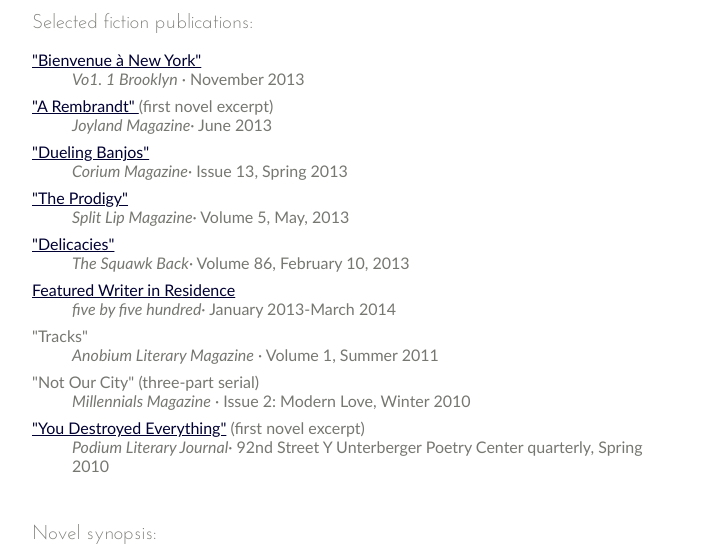
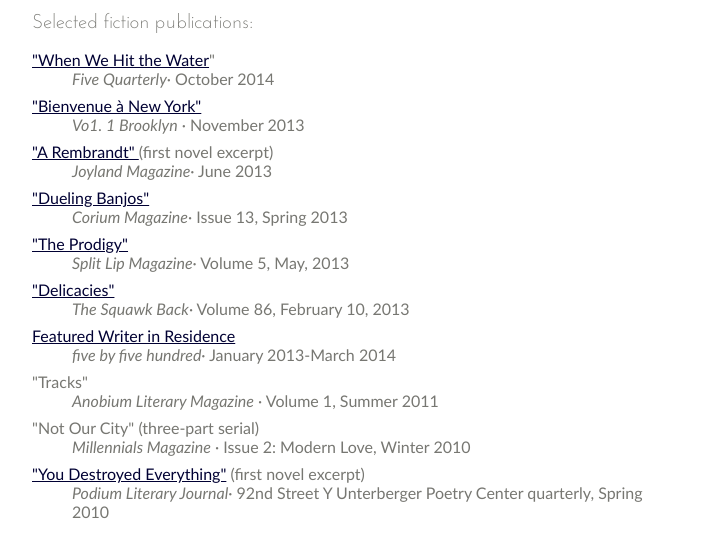
Before and after one commit to meredithturits/meredithturits.com, a plain HTML site: page fiction.html in a window 1280 px wide. Shown: the part 204-761 px from the top of the page, without its empty margins (288-989 px from the left). Drawn offline with Linux system fonts and the light colour scheme.

Commit message:
add 5Q story
update fiction page with 5Q credit

```diff
--- a/fiction.html
+++ b/fiction.html
@@ -18,7 +18,9 @@
       <h2>Selected fiction publications:</h2>
 
       <dl>
-           <dt><a href="http://www.vol1brooklyn.com/2013/10/13/sunday-stories-bienvenue-a-new-york/">&quot;Bienvenue &agrave; New York&quot;</a></dt>
+           <dt><a href="http://fivequarterly.org/meredith-turits/">&quot;When We Hit the Water</a>&quot;</dt>
+          <dd><em>Five Quarterly</em>&middot; October 2014</dd>
+          <dt><a href="http://www.vol1brooklyn.com/2013/10/13/sunday-stories-bienvenue-a-new-york/">&quot;Bienvenue &agrave; New York&quot;</a></dt>
           <dd><em>Vo1. 1 Brooklyn</em> &middot; November 2013</dd>
         <dt><a href="http://joylandmagazine.com/stories/new_york/rembrandt">&quot;A Rembrandt&quot; </a>(first novel excerpt)</dt>
           <dd><em>Joyland Magazine</em >&middot; June 2013</dd>
@@ -55,7 +57,7 @@
       </p>
       <p dir="ltr"><strong id="docs-internal-guid-400bd17e-dc10-5c59-c52d-fa80eca17961">As Rachel becomes more obsessed with Tiffany's case, a wedge pushes further between Rachel and Ian: Rachel's attentions are diverted, and her eyes are opened up to a life she's living, but isn't sure she wants to be.</strong><br>
       </p>
-      <p dir="ltr"><strong id="docs-internal-guid-400bd17e-dc10-5c59-c52d-fa80eca17961">Through answering the questions as to whether Ian and Rachel's marriage survives, and whether Tiffany becomes a teenage mother from rape,<em>After All Is Said and Done</em>sets out to examine the way we interact with each other as life confronts us with questions we know will definitively change the courses of our lives. What do we do when we're unsure we have the knowledge—or depth of character—to address them? What happens when the identity we've built is no longer one we can trust? We have to reach beyond ourselves to find solutions—but to whom, exactly, do we turn?</strong></p>
+      <p dir="ltr"><strong id="docs-internal-guid-400bd17e-dc10-5c59-c52d-fa80eca17961">Through answering the questions as to whether Ian and Rachel's marriage survives, and whether Tiffany becomes a teenage mother from rape,<em>After All Is Said and Done </em>sets out to examine the way we interact with each other as life confronts us with questions we know will definitively change the courses of our lives. What do we do when we're unsure we have the knowledge—or depth of character—to address them? What happens when the identity we've built is no longer one we can trust? We have to reach beyond ourselves to find solutions—but to whom, exactly, do we turn?</strong></p>
 </section>
 
   </article>
```
